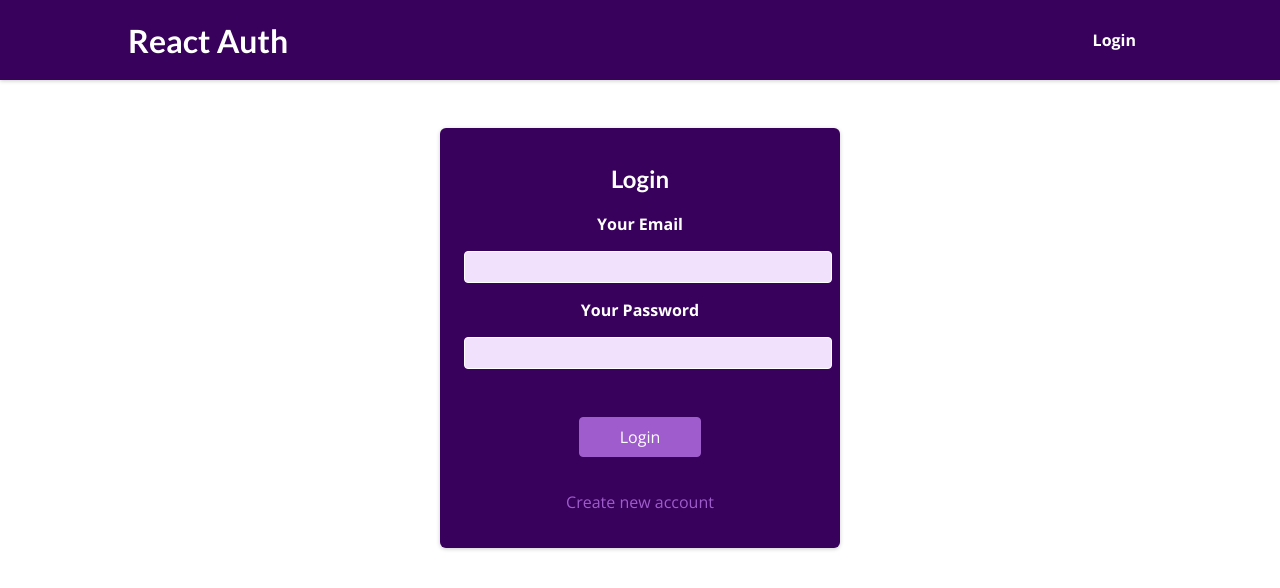
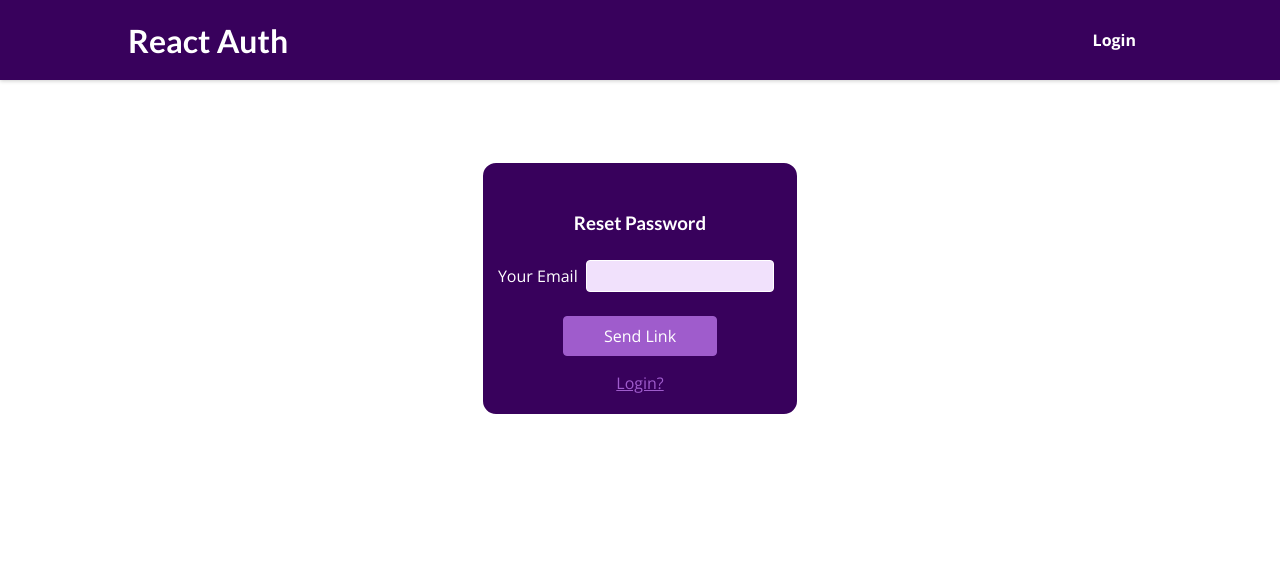
Before and after one commit to srinivasankalap/New_Expense_Tracker, a React (Create React App) app: page /forgot in a window 1280 px wide. Before the commit this address led to /. Shown: the top 588 px of the page. Built offline with nearby package versions, Linux system fonts and the light colour scheme.

Commit message:
Forgot password

```diff
--- a/src/App.js
+++ b/src/App.js
@@ -5,6 +5,7 @@ import HomePage from './pages/HomePage';
 import { useContext } from 'react';
 import AuthContext from './store/auth-context';
 import ProfilePage from './pages/ProfilePage';
+import Forgot from './components/Auth/Forgot';
 
 function App() {
   const authCtx=useContext(AuthContext);
@@ -13,6 +14,7 @@ function App() {
       <Routes>
       {authCtx.isLoggedIn && <Route path="/home" element={<HomePage />} />}
       {authCtx.isLoggedIn && <Route path="/profile" element={<ProfilePage />} />}
+      <Route path="/forgot" element={<Forgot />} />
         {!authCtx.isLoggedIn && (<Route path="/" element={<AuthPage />} />)}
       <Route path="*" element={<Navigate to='/' />} />
       </Routes>
--- a/src/components/Auth/AuthForm.js
+++ b/src/components/Auth/AuthForm.js
@@ -1,5 +1,5 @@
 import { useState, useRef, useContext } from 'react';
-import{useNavigate} from 'react-router-dom';
+import{Link, useNavigate} from 'react-router-dom';
 import classes from './AuthForm.module.css';
 import AuthContext from '../../store/auth-context';
 
@@ -136,6 +136,7 @@ const AuthForm = () => {
             ref={passwordInputRef}
             required
           />
+          <Link to='/forgot' className={classes.forgot}>Forgot Password?</Link>
         </div>
         <div className={classes.actions}>
           {!isLoading&&<button>{isLogin? 'Login': 'Create Account'}</button>}
--- a/src/components/Auth/AuthForm.module.css
+++ b/src/components/Auth/AuthForm.module.css
@@ -66,7 +66,20 @@
   padding: 0.15rem 1.5rem;
 }
 
+.forgot{
+    margin-top: 1rem;
+  background-color: transparent;
+  color: #9f5ccc;
+  border: none;
+  padding: 0.15rem 1.5rem;
+}
+
 .actions .toggle:hover {
   background-color: transparent;
   color: #ae82cc;
 }
+.forgot:hover{
+    background-color: transparent;
+    color: #ae82cc;
+    cursor: pointer;
+}
--- /dev/null
+++ b/src/components/Auth/Forgot.js
@@ -0,0 +1,41 @@
+import { Link } from 'react-router-dom';
+import classes from './Forgot.module.css';
+import { useRef } from 'react';
+
+const Forgot=()=>{
+    const emailInputRef=useRef();
+    const submitHandler=async(e)=>{
+        e.preventDefault();
+        const emailValue= emailInputRef.current.value;
+        console.log(typeof(emailValue));
+
+        const response=await fetch('https://identitytoolkit.googleapis.com/v1/accounts:sendOobCode?key=AIzaSyBycSmTAkk_MbjTNxVPNXryNlABlqht8Co',{
+            method: 'POST',
+            headers:{
+                'Content-Type': 'application/json'
+            },
+            body: JSON.stringify({
+                requestType: "PASSWORD_RESET",
+                email: emailValue,
+            })
+        })
+        if (response.ok){
+            alert('Reset link sent to your email');
+        }else{
+            alert('Rest link not sent');
+        }
+
+    }
+    return (
+    <form onSubmit={submitHandler} className={classes.new}>
+        <h3>Reset Password</h3>
+        <div className={classes.control}>
+          <label htmlFor='email'>Your Email</label>
+          <input type='email' id='email' required ref={emailInputRef}/>
+        </div>
+        <div><button type='submit' className={classes.sending}>Send Link</button></div>
+          <Link className={classes.toggle} to='./auth'>Login?</Link>
+      </form>
+    )
+}
+export default Forgot;
--- /dev/null
+++ b/src/components/Auth/Forgot.module.css
@@ -0,0 +1,50 @@
+.new{
+    color: white;
+    margin: 5rem auto;
+    max-width: 25%;
+    text-align: center;
+    background-color: #38015c;
+    padding: 30px 0px 20px;
+    border: solid;
+    border-radius: 1rem;
+}
+
+.new input{
+  font: inherit;
+  background-color: #f1e1fc;
+  color: #38015c;
+  border-radius: 4px;
+  border: 1px solid white;
+  width: 60%;
+  text-align: left;
+  padding: 0.25rem;
+}
+
+.sending{
+  cursor: pointer;
+  font: inherit;
+  color: white;
+  background-color: #9f5ccc;
+  border: 1px solid #9f5ccc;
+  border-radius: 4px;
+  padding: 0.5rem 2.5rem;
+}
+
+.sending:hover{
+  background-color: #873abb;
+  border-color: #873abb;
+}
+
+.toggle{
+  margin-top: 1rem;
+  background-color: transparent;
+  color: #9f5ccc;
+  border: none;
+  padding: 0.15rem 1.5rem;
+}
+
+.toggle:hover{
+    background-color: transparent;
+    color: #ae82cc;
+    cursor: pointer;
+}
```
